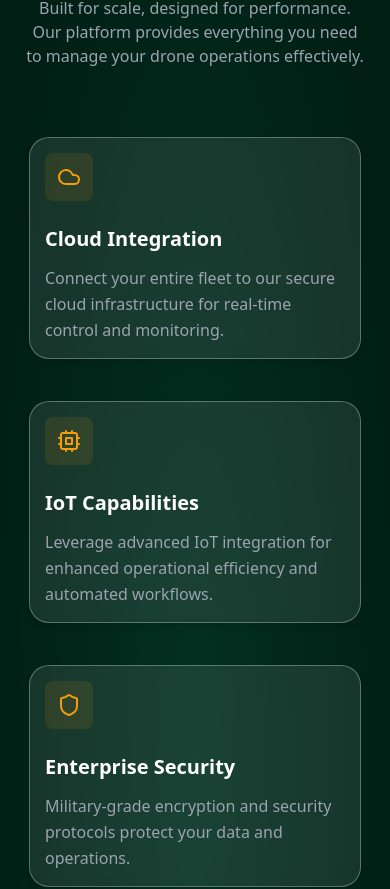
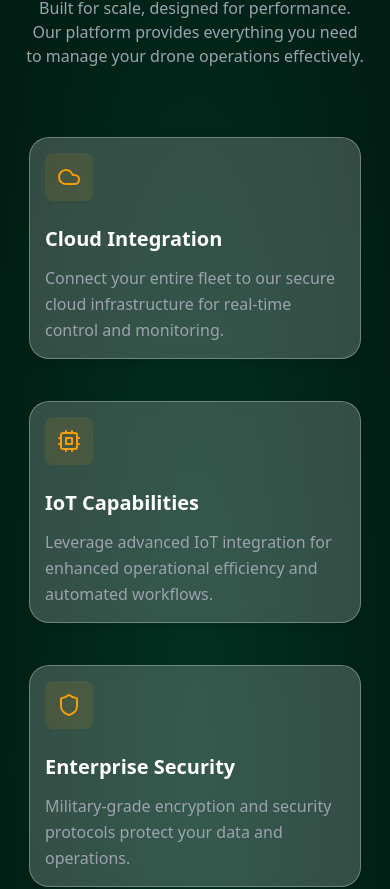
Before and after one commit to gireesh34/cloud-landing-website-, a React (Vite) app: page / in a window 390 px wide. Shown: the part 1174-2063 px from the top of the page. Built offline with nearby package versions, Linux system fonts and the light colour scheme.

Commit message:
card glass effect and updated for mobile.3

```diff
--- a/src/index.css
+++ b/src/index.css
@@ -28,7 +28,7 @@
 @media (max-width: 768px) {
 
   .glass-effect {
-    background: rgba(255, 255, 255, 0.09); /* Increased opacity for better visibility */
+    background: rgba(255, 255, 255, 0.2); /* Increased opacity for better visibility */
     backdrop-filter: blur(6px);
     -webkit-backdrop-filter: blur(6px);
     border: 1px solid rgba(255, 255, 255, 0.3);
```
